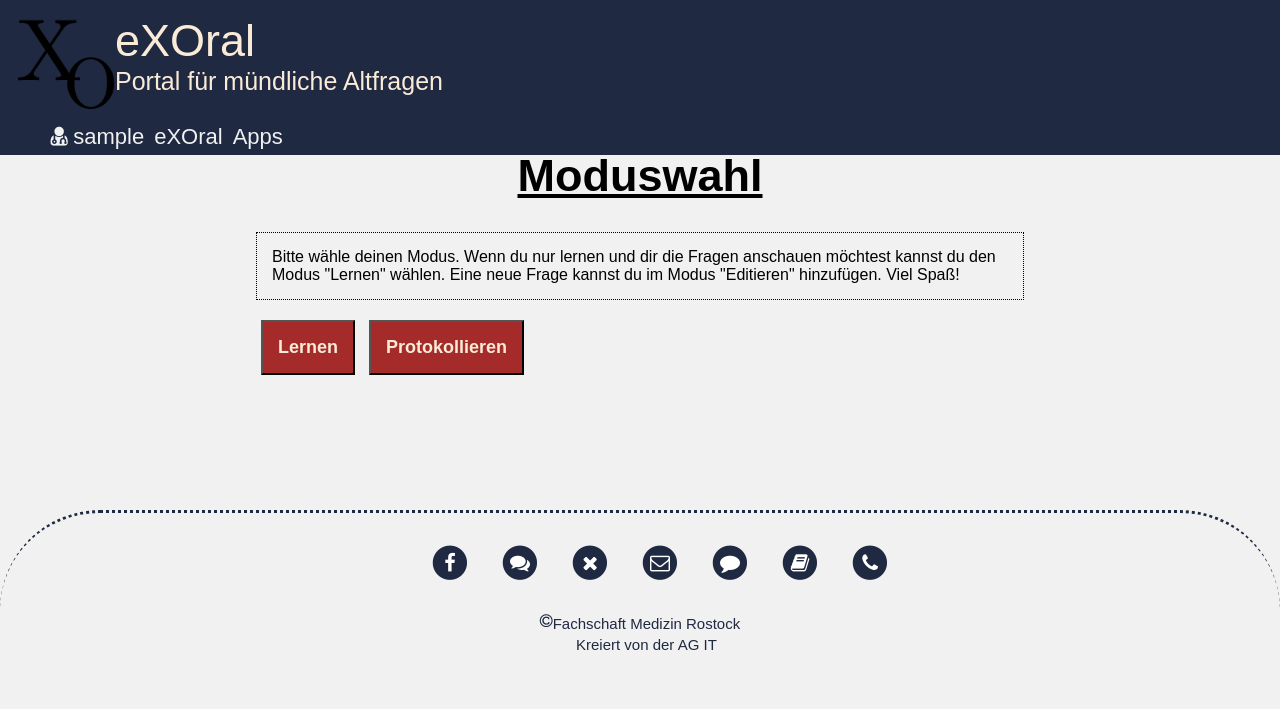
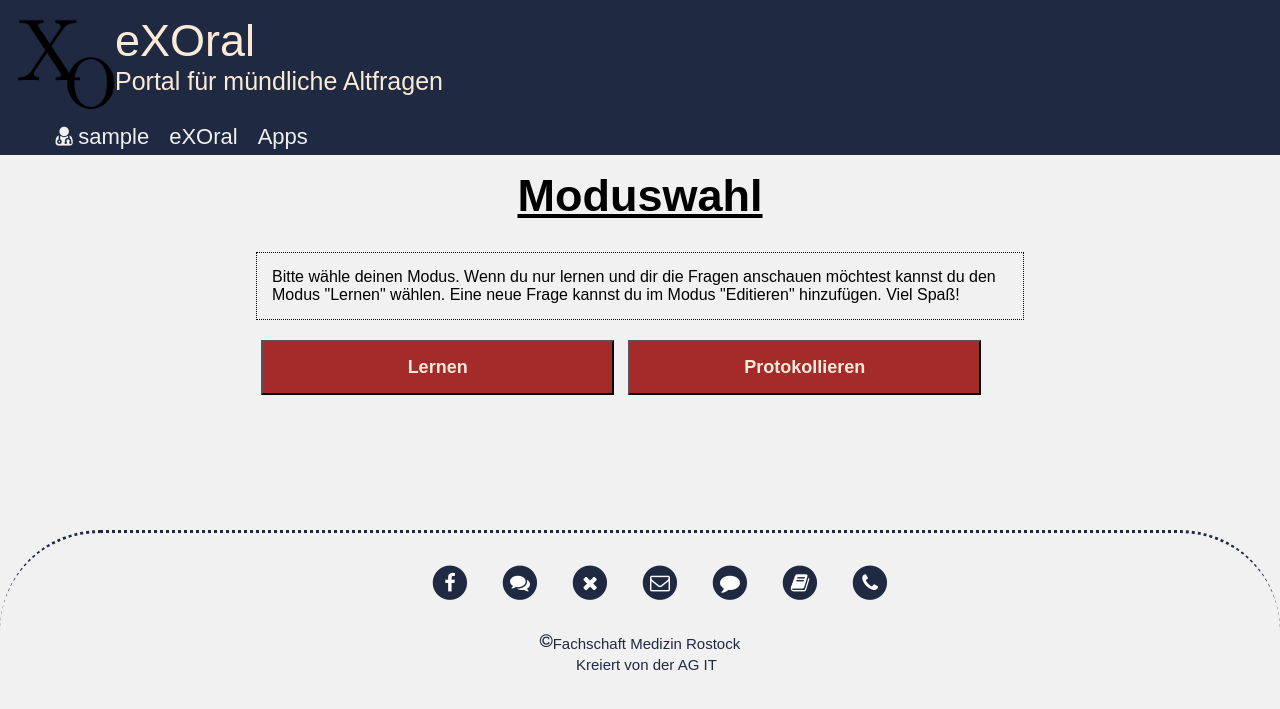
Before and after one commit to fachschaft-medizin-rostock/django-fsmedhro, a Django app: page /exoral/ in a window 1280 px wide. Shown: the top 709 px of the page. Run offline with Django 3.2, Linux system fonts and the light colour scheme; the visitor is signed in with stand-in values (Sample User, id 1).

Commit message:
serveral changes in behavior

```diff
--- a/exoral/static/exoral/exoral.css
+++ b/exoral/static/exoral/exoral.css
@@ -1,4 +1,15 @@
-    /*-----eXOral Spezifisch-----*/
+/*-----eXOral Spezifisch-----*/
+
+.big_m{
+	padding: 15px;
+	font-size: 18px;
+	font-weight: bold;
+	width: 46%;
+}
+button.name{
+	width: 31%;
+}
+
 /*Fragen*/
 .frage{
     border: 2px dotted brown;
@@ -91,3 +102,16 @@
 		margin: 5px;
 	}
 }
+@media only screen and (max-width: 500px){
+	.big_m{
+		width: 100%;
+	}
+	button.name{
+		width: 100%;
+	}
+}
+@media only screen and (max-width: 767px) and (min-width: 501px){
+	button.name{
+		width: 45%;
+	}
+}
--- a/exoral/templates/exoral/moduswahl.html
+++ b/exoral/templates/exoral/moduswahl.html
@@ -9,6 +9,6 @@ Bitte wähle deinen Modus. Wenn du nur lernen und dir die Fragen anschauen möch
 
 {% block content %}
     {% block fortschritt %}{% endblock %}
-    <a href="{% url 'exoral:testatwahl' 'l'%}"><button class="big animated fadeInLeft">Lernen</button></a>
-    <a href="{% url 'exoral:testatwahl' 'p'%}"><button class="big animated fadeInRight">Protokollieren</button></a>
+    <a href="{% url 'exoral:testatwahl' 'l'%}"><button class="big_m animated fadeInLeft">Lernen</button></a>
+    <a href="{% url 'exoral:testatwahl' 'p'%}"><button class="big_m animated fadeInRight">Protokollieren</button></a>
 {% endblock %}
--- a/exoral/templates/exoral/prueferwahl.html
+++ b/exoral/templates/exoral/prueferwahl.html
@@ -8,6 +8,6 @@ Für die Prüfung {{ testat }} stehen folgende Prüfer zu Auswahl:<br>
 
 {% block content %}
     {% for pruefer in pruefer_list %}
-        <a href="{% url 'exoral:fragenliste' modus=modus testat_id=testat.pk pruefer_id=pruefer.pk %}"><button class="animated zoomIn">{{ pruefer.get_full_name_nachname }}</button></a>
+        <a href="{% url 'exoral:fragenliste' modus=modus testat_id=testat.pk pruefer_id=pruefer.pk %}"><button class="name animated zoomIn">{{ pruefer.get_full_name_nachname }}</button></a>
     {% endfor %}
 {% endblock %}
--- a/exoral/templates/exoral/testatwahl.html
+++ b/exoral/templates/exoral/testatwahl.html
@@ -10,8 +10,8 @@ Die Auswahl dieser Testate erfolgt anhand deines Semesters, das du bei uns angeg
 {% endblock %}
 
 {% block content %}
-    <h2>Hier diefür dich ausgewählten Testate</h2>
+    <h2>Hier die für dich ausgewählten Testate</h2>
     {% for testat in testate %}
-            <a href="{% url 'exoral:prueferwahl' modus=modus testat_id=testat.pk %}"><button class="animated zoomIn">{{ testat }}</button></a>
+            <a href="{% url 'exoral:prueferwahl' modus=modus testat_id=testat.pk %}"><button class="name animated zoomIn">{{ testat }}</button></a>
     {% endfor %}
 {% endblock %}
--- a/exoral/views.py
+++ b/exoral/views.py
@@ -28,7 +28,7 @@ def testatwahl(request, modus):
                                     studiengang=studiengang).order_by('bezeichnung')
 
     if not testate.exists():
-        messages.add_message(request, messages.INFO, 'keine Testate abrufbar...')
+        messages.add_message(request, messages.INFO, 'Für dein Semester sind keine Testate abrufbar')
 
     context = {'modus': modus, 'testate': testate}
 
@@ -50,7 +50,7 @@ def prueferwahl(request, modus, testat_id):
                                      studienabschnitt=studienabschnitt,
                                      studiengang=studiengang).order_by('nachname', 'vorname')
     if not pruefer.exists():
-        messages.add_message(request, messages.INFO, 'keine Prüfer abrufbar...')
+        messages.add_message(request, messages.INFO, 'Für dieses Testat sind keine Prüfer abrufbar')
 
     context = {'modus': modus, 'testat': testat, 'pruefer_list': pruefer}
 
@@ -118,9 +118,9 @@ def frage_score(request, frage_id):
         has_scored = []
 
     if frage.pk in has_scored:
-        messages.add_message(request, messages.WARNING, 'Frage wurde bereits gescored')
+        messages.add_message(request, messages.WARNING, 'Du hast bereits den Score der Frage erhöht')
     elif len(has_scored) > 10:
-        messages.add_message(request, messages.WARNING, 'Nicht mehr als 10 Scores möglich')
+        messages.add_message(request, messages.WARNING, 'Du kannst nicht mehr als 10 Fragen gehabt haben')
     else:
         has_scored.append(frage.pk)
         request.session['has_scored'] = has_scored
@@ -130,9 +130,6 @@ def frage_score(request, frage_id):
                          'Du hast erfolgreich den Score der Frage erhöht. Danke, '
                          'dass du dafür keine neue Frage hinzugefügt hast.')
 
-    messages.add_message(request, messages.SUCCESS,
-                         'Du hast erfolgreich den Score der Frage erhöht. Danke, '
-                         'dass du dafür keine neue Frage hinzugefügt hast.')
 
     return HttpResponseRedirect(reverse('exoral:fragenliste', args=('p', testat.pk, pruefer.pk)))
 
--- a/static/design/CSS.css
+++ b/static/design/CSS.css
@@ -7,11 +7,11 @@ html{
     float: none;
 }
 body{
-    margin: 150px 0 0;
+    margin: 170px 0 0;
 }
 @media only screen and (max-width: 600px){
     body{
-        margin: 100px 0 0;
+        margin: 120px 0 0;
     }
 }
 /* --------------Header-------------- */
@@ -84,7 +84,7 @@ header #explain{
   }
   nav ul li{
     float: left;
-    margin: 0;
+    margin: 0 5px 0;
     padding: 5px;
     border-radius: 15px;
   }
```
